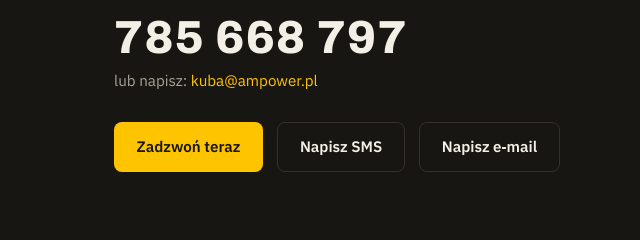
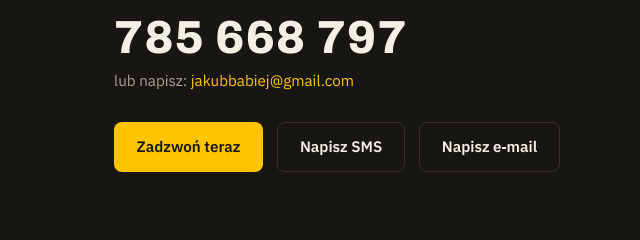
Before and after one commit to murek-m/ampower-pl, a plain HTML site: page index.html in a window 1280 px wide. Shown: the part 6495-6735 px from the top of the page, 0-640 px from the left. Drawn offline with Linux system fonts and the light colour scheme.

Commit message:
Kontakt: adres e-mail na jakubbabiej@gmail.com
Skrzynka kuba@ampower.pl nie dziala (brak aktywnej subskrypcji Google Workspace
- konto gmail Jakuba nie jest administratorem zadnego Workspace, brak SPF/DKIM,
brak obciazen za Workspace na fakturach). Do czasu uruchomienia poczty na domenie
strona podaje adres, ktory realnie odbiera wiadomosci.

```diff
--- a/index.html
+++ b/index.html
@@ -1055,7 +1055,7 @@ footer {
           <dl class="calc-rows" id="calc-rows"></dl>
           <div class="calc-ctas">
             <a class="btn btn-volt" id="calc-sms" href="sms:+48785668797">Wyślij zapytanie SMS-em</a>
-            <a class="btn btn-ghost" id="calc-mail" href="mailto:kuba@ampower.pl">Wyślij e-mailem</a>
+            <a class="btn btn-ghost" id="calc-mail" href="mailto:jakubbabiej@gmail.com">Wyślij e-mailem</a>
           </div>
           <p class="calc-note">To wycena orientacyjna, nie oferta handlowa. Ostateczna cena zależy od warunków na miejscu — podam ją po bezpłatnych oględzinach. Kwoty brutto.</p>
         </aside>
@@ -1120,11 +1120,11 @@ footer {
           <h2 class="display">Porozmawiajmy o Twojej instalacji</h2>
           <p class="contact-lead">Najszybciej działa telefon. Jeśli nie odbieram — jestem na montażu; wyślij SMS, oddzwonię.</p>
           <a class="phone-big display" href="tel:+48785668797">785 668 797</a>
-          <p class="contact-alt">lub napisz: <a href="mailto:kuba@ampower.pl">kuba@ampower.pl</a></p>
+          <p class="contact-alt">lub napisz: <a href="mailto:jakubbabiej@gmail.com">jakubbabiej@gmail.com</a></p>
           <div class="contact-ctas">
             <a class="btn btn-volt" href="tel:+48785668797">Zadzwoń teraz</a>
             <a class="btn btn-ghost" href="sms:+48785668797">Napisz SMS</a>
-            <a class="btn btn-ghost" href="mailto:kuba@ampower.pl?subject=Darmowa%20wycena">Napisz e‑mail</a>
+            <a class="btn btn-ghost" href="mailto:jakubbabiej@gmail.com?subject=Darmowa%20wycena">Napisz e‑mail</a>
           </div>
         </div>
         <div class="firm">
@@ -1317,7 +1317,7 @@ var CENNIK = {
       : 'Dzien dobry, prosze o kontakt w sprawie wyceny.';
 
     $('calc-sms').href = 'sms:+48785668797?&body=' + encodeURIComponent(tresc);
-    $('calc-mail').href = 'mailto:kuba@ampower.pl?subject=' +
+    $('calc-mail').href = 'mailto:jakubbabiej@gmail.com?subject=' +
       encodeURIComponent('Zapytanie o wycene — ampower.pl') +
       '&body=' + encodeURIComponent(tresc);
   }
```
